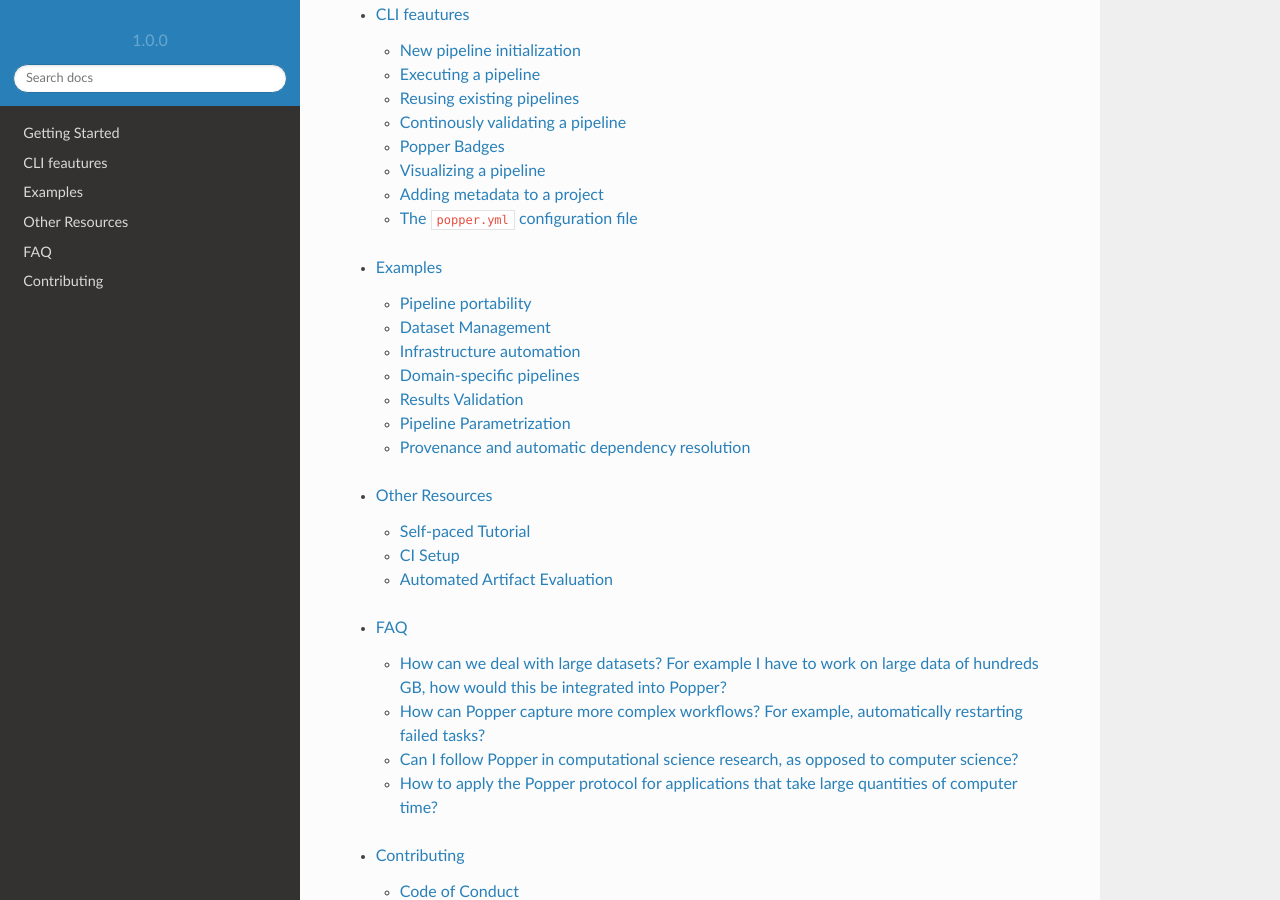
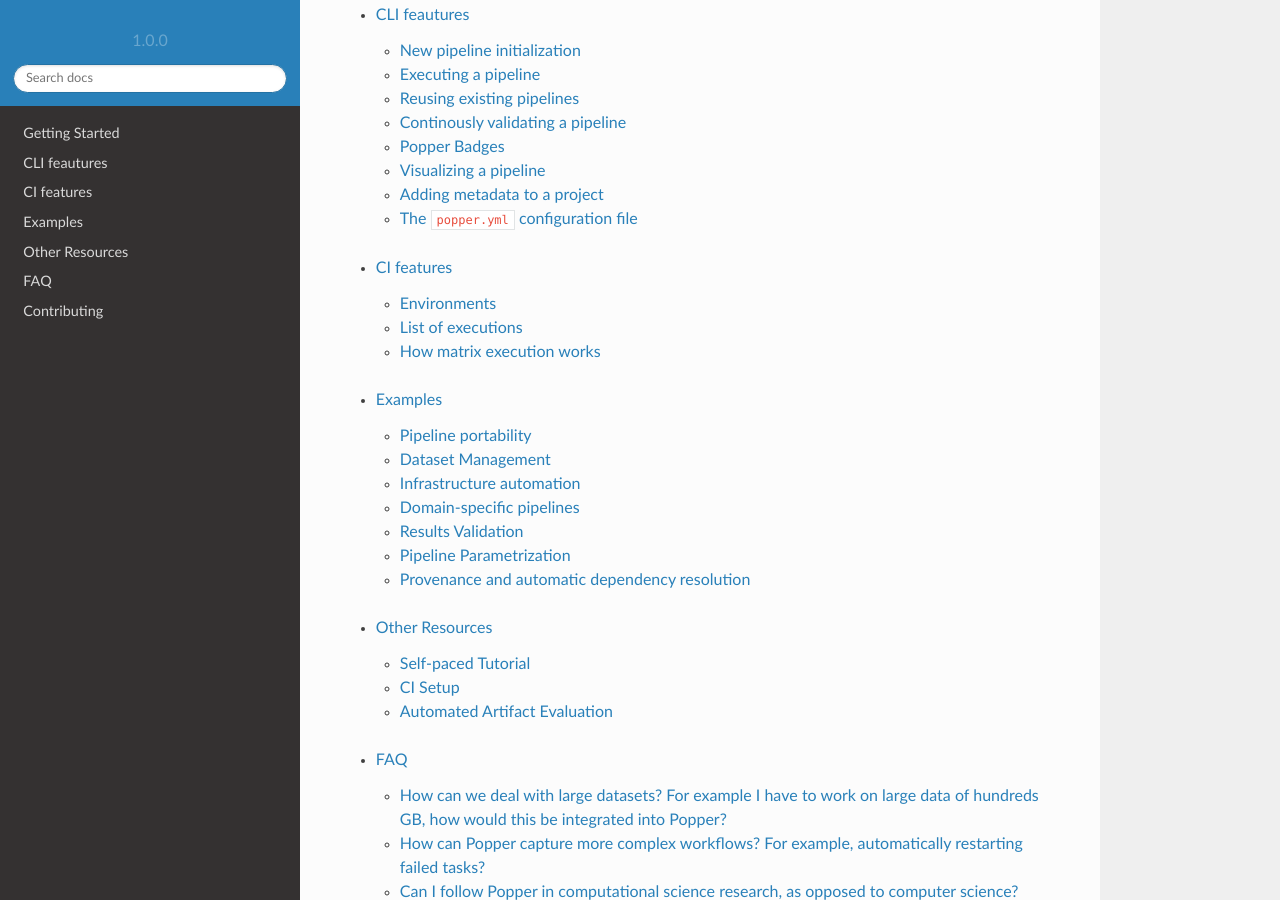
Before and after one commit to getpopper/popper, a Sphinx documentation site: the page built from docs/index.rst, in a window 1280 px wide and 900 px high, scrolled down 457 px. Built offline with Sphinx 7.4.7 and the Read the Docs theme 2.0.0, drawn with Linux system fonts in a browser that asks for light colours; pages that are not in the unit, such as notebooks, are missing from menus; some of the changed lines change nothing that is shown.

Commit message:
new CI section (#449)
Add CI section

[skip ci]

````diff
--- a/docs/index.rst
+++ b/docs/index.rst
@@ -30,6 +30,11 @@
    sections/cli_features.md
 
 .. toctree::
+   :maxdepth: 2
+
+   sections/ci_features.md
+
+.. toctree::
    :maxdepth: 3
 
    sections/examples.md
--- /dev/null
+++ b/docs/sections/ci_features.md
@@ -0,0 +1,162 @@
+# CI features
+
+## Environments
+
+
+## List of executions
+
+
+## How matrix execution works
+
+`Popper` supports a matrix syntax when using environment variables and execution environments.
+This means that Popper will execute all possible combinations between those elements returning
+a popper_status and its corresponding `.err` and `.out`' files for each one of them.
+
+To achieve this, you only need to add your environment variables and your execution environments
+as follows and `Popper` will do it for you automatically.
+
+For example, if you were to add your first set of environment variables, you'd execute the following:
+
+`popper env-vars your-popper-pipe --add key1=val1 --add key2=val2`
+
+This will cause the following to be added to your `.popper.yml` file.
+
+```
+vars:
+- key1: val1
+  key2: val2
+```
+
+So far, we only have one possible combinations so let's add more.
+You can use the same command to add more sets of environment variables to your
+matrix execution.
+
+`popper env-vars your-popper-pipeline --add key3=val3 --add key3=val3`
+
+Which will result in the following:
+
+```
+vars:
+- key1: val1
+  key2: val2
+- key3: val3
+  key4: val4
+```
+
+This is how all the configuration of your pipeline should look like so far assuming you
+just made it using `popper init your-popper-pipeline`:
+
+```
+pipelines:
+  your-popper-pipeline:
+    envs:
+    - host
+    path: pipelines/pipe
+    requirements: {}
+    stages:
+    - setup
+    - run
+    - post-run
+    - validate
+    - teardown
+    vars:
+    - key1: val1
+      key2: val2
+    - key3: val3
+      key4: val4
+```
+
+Please notice that Popper automatically uses host as your default execution environment.
+Then, so far we have a matrix execution which consists in the combinations between host
+and your sets of environment variables. Let's add Debian 9 as an execution environment with the
+following command:
+
+`popper env your-popper-pipeline --add debian-9`
+
+> **NOTE**: Docker is required in order to run your project on an execution environment different from host
+
+Your `envs:` section should now look like this:
+
+```
+envs:
+- host
+- debian-9
+```
+
+Now, you only need to execute `popper run your-popper-pipeline` and Popper will automatically
+execute all of those possible combinations, this is how it should looks like:
+
+```bash
+$ tree pipelines/your-popper-pipeline/popper
+pipelines/your-popper-pipeline/popper
+├── debian-9
+│   ├── 0
+│   │   ├── popper_status
+│   │   ├── post-run.sh.err
+│   │   ├── post-run.sh.out
+│   │   ├── run.sh.err
+│   │   ├── run.sh.out
+│   │   ├── setup.sh.err
+│   │   ├── setup.sh.out
+│   │   ├── teardown.sh.err
+│   │   ├── teardown.sh.out
+│   │   ├── validate.sh.err
+│   │   └── validate.sh.out
+│   └── 1
+│       ├── popper_status
+│       ├── post-run.sh.err
+│       ├── post-run.sh.out
+│       ├── run.sh.err
+│       ├── run.sh.out
+│       ├── setup.sh.err
+│       ├── setup.sh.out
+│       ├── teardown.sh.err
+│       ├── teardown.sh.out
+│       ├── validate.sh.err
+│       └── validate.sh.out
+└── host
+    ├── 0
+    │   ├── popper_status
+    │   ├── post-run.sh.err
+    │   ├── post-run.sh.out
+    │   ├── run.sh.err
+    │   ├── run.sh.out
+    │   ├── setup.sh.err
+    │   ├── setup.sh.out
+    │   ├── teardown.sh.err
+    │   ├── teardown.sh.out
+    │   ├── validate.sh.err
+    │   └── validate.sh.out
+    └── 1
+        ├── popper_status
+        ├── post-run.sh.err
+        ├── post-run.sh.out
+        ├── run.sh.err
+        ├── run.sh.out
+        ├── setup.sh.err
+        ├── setup.sh.out
+        ├── teardown.sh.err
+        ├── teardown.sh.out
+        ├── validate.sh.err
+        └── validate.sh.out
+
+```
+
+You can see that Popper made a folder for each execution enviroment `host` and `debian-9` and
+inside of each folder it made two folders `0` and `1` which represent the pair of sets of
+environment variables that we used, in other words
+
+`0` means the first set:
+```
+- key1: val1
+  key2: val2
+```
+
+and `1` is the second set:
+```
+- key3: val3
+  key4: val4
+```
+
+There you can find the status of the execution in `popper_status` as well as the output and errors
+of each one of your stages.
````
